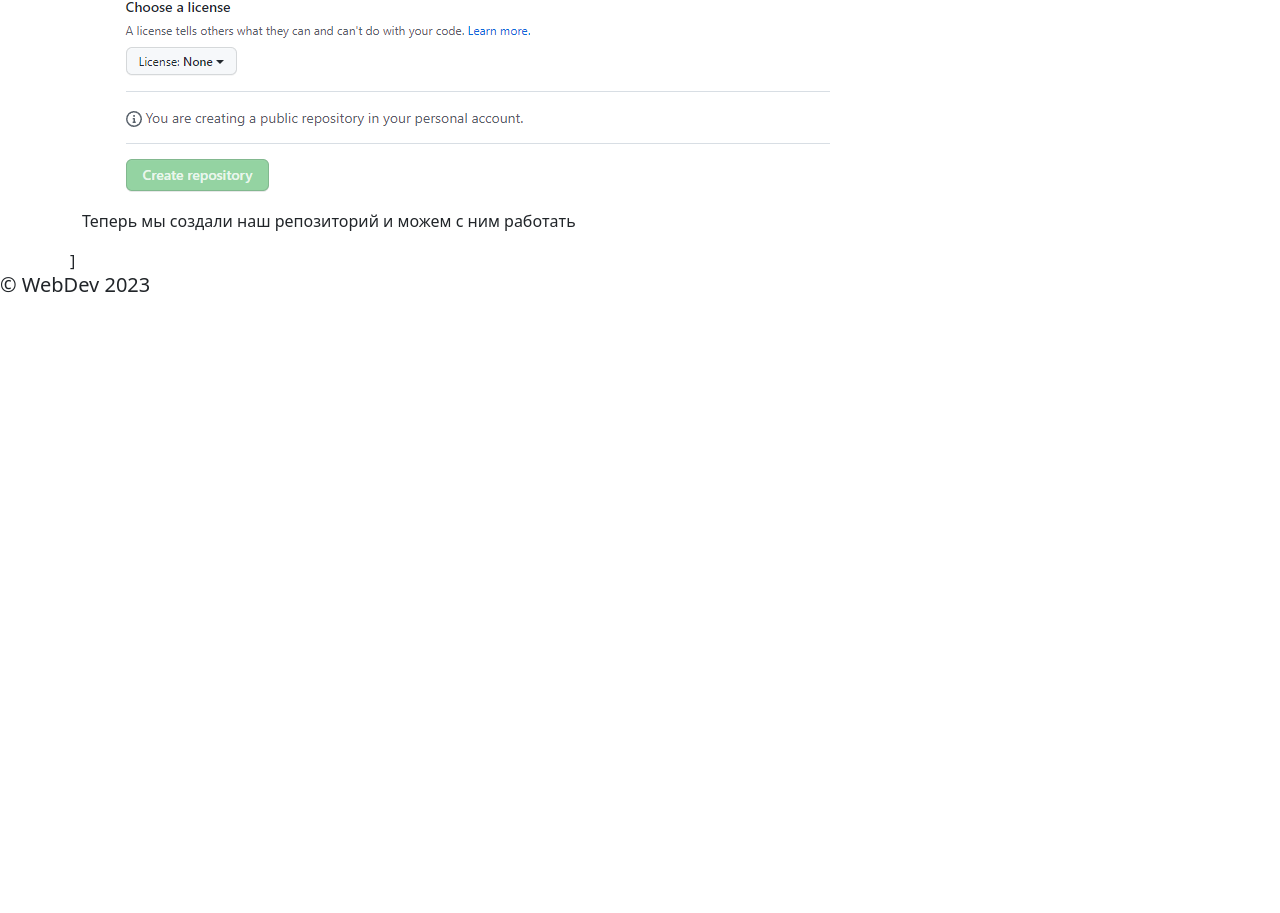
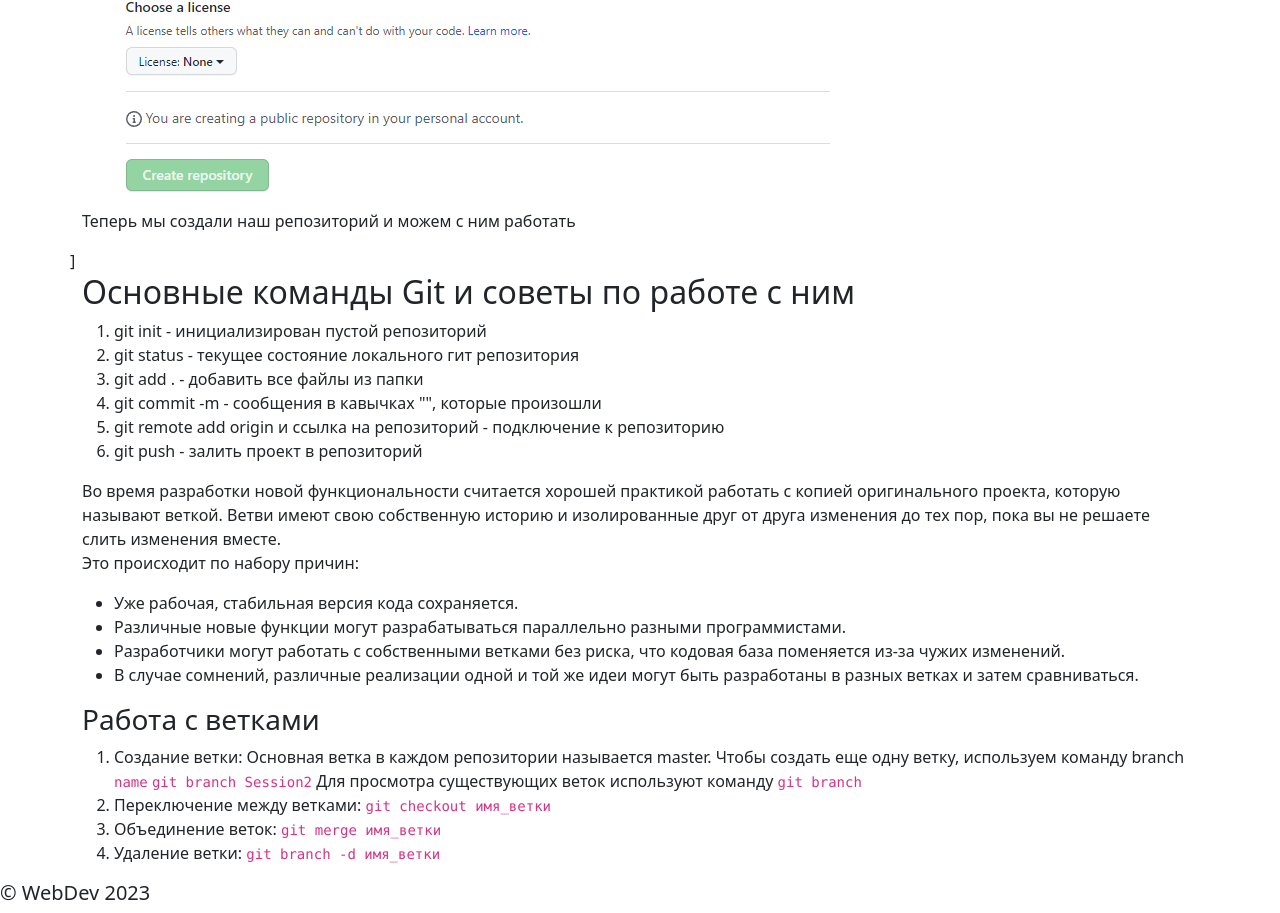
Before and after one commit to 1Mike21/WebDev, a plain HTML site: page VS code/git.html in a window 1280 px wide. Shown: the part 1419-2332 px from the top of the page. Before the commit the page ends 1724 px from the top, so only its background shows below. Drawn offline with Linux system fonts and the light colour scheme.

Commit message:
Написал текст с основными командами по работе с Git и ветками

```diff
--- a/VS code/git.html
+++ b/VS code/git.html
@@ -135,10 +135,51 @@
       </div>]
     </div>
     <div class="row">
-      <div class="col-12"></div>
+      <div class="col-12">
+        <h2>Основные команды Git и советы по работе с ним</h2>
+      </div>
     </div>
     <div class="row">
-      <div class="col-12"></div>
+      <div class="col-12">
+        <ol>
+          <li>git init - инициализирован пустой репозиторий</li>
+          <li>git status - текущее состояние локального гит репозитория</li>
+          <li>git add . - добавить все файлы из папки</li>
+          <li>git commit -m - сообщения в кавычках "", которые произошли</li>
+          <li>git remote add origin и ссылка на репозиторий - подключение к репозиторию</li>
+          <li>git push - залить проект в репозиторий</li>
+        </ol>
+        <p>
+          Во время разработки новой функциональности считается хорошей практикой работать с копией оригинального проекта, которую называют веткой. Ветви имеют свою собственную историю и изолированные друг от друга изменения до тех пор, пока вы не решаете слить изменения вместе. <br> Это происходит по набору причин:
+        </p>
+        <ul>
+          <li>Уже рабочая, стабильная версия кода сохраняется.</li>
+          <li>Различные новые функции могут разрабатываться параллельно разными программистами.</li>
+          <li>Разработчики могут работать с собственными ветками без риска, что кодовая база поменяется из-за чужих изменений.</li>
+          <li>В случае сомнений, различные реализации одной и той же идеи могут быть разработаны в разных ветках и затем сравниваться.</li>
+        </ul>
+        <h3>Работа с ветками</h3>
+        <ol>
+          <li>Создание ветки:
+            Основная ветка в каждом репозитории называется master. Чтобы создать еще одну ветку, используем команду branch <code>name</code>
+            <code>git branch Session2</code>
+            Для просмотра существующих веток используют команду <code>git branch</code>
+          </li>
+          <li>
+            Переключение между ветками:
+            <code>git checkout имя_ветки
+            </code>
+          </li>
+          <li>
+            Объединение веток:
+            <code>git merge имя_ветки</code>
+          </li>
+          <li>
+            Удаление ветки:
+            <code> git branch -d имя_ветки</code>
+          </li>
+        </ol>
+      </div>
     </div>
     <div class="row">
       <div class="col-12"></div>
```
